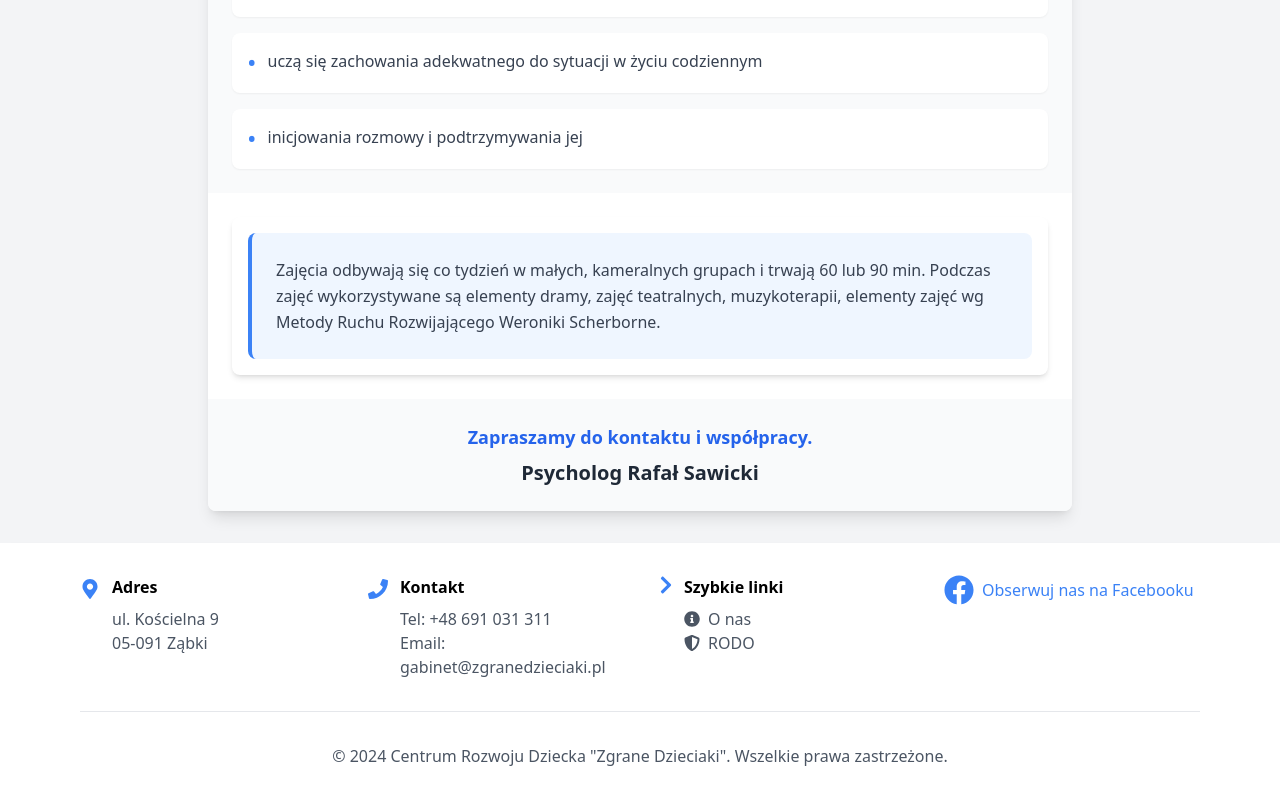
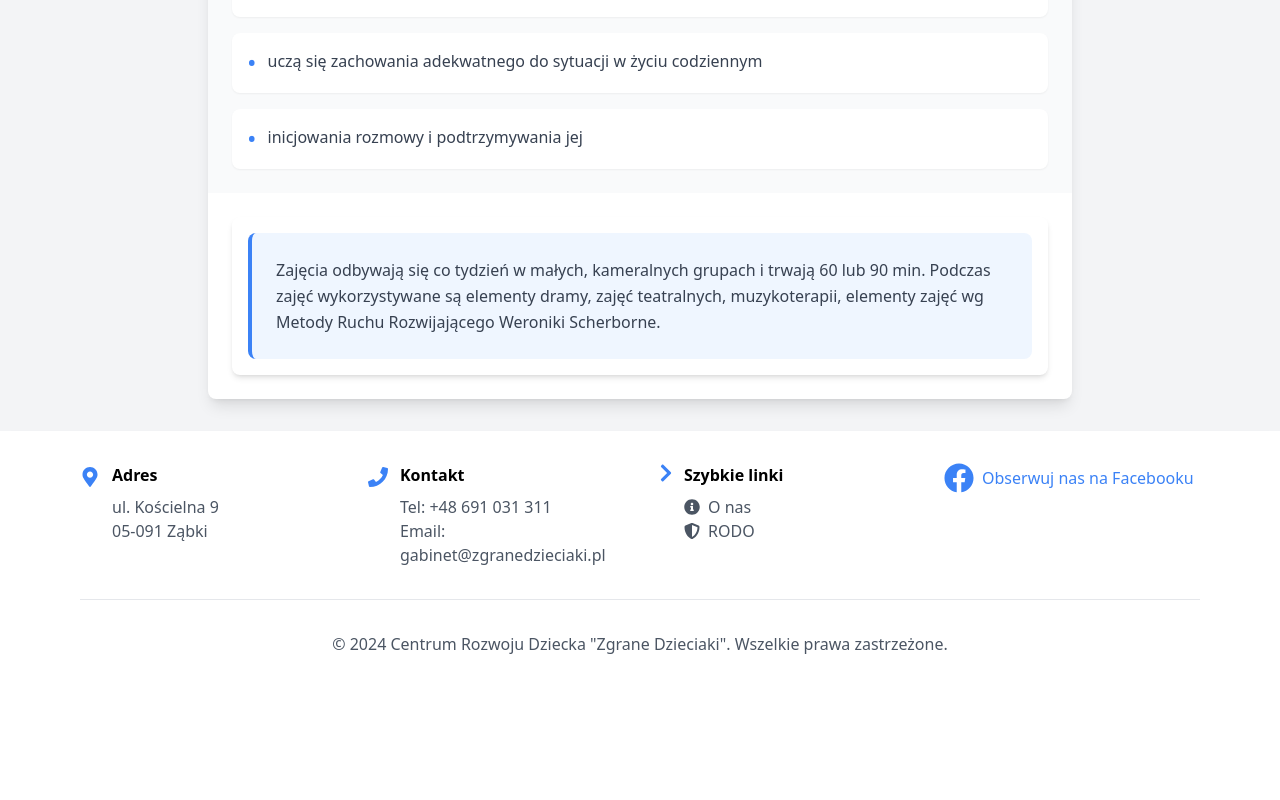
Before and after one commit to MaciejBodnar/zgrane-dzieciaki, a React (Vite) app: page /offer/sensory in a window 1280 px wide. Shown: the part 1415-2215 px from the top of the page. After the commit the page ends 2103 px from the top, so only its background shows below. Built offline with nearby package versions, Linux system fonts and the light colour scheme.

Commit message:
Usunięcie psychologa

```diff
--- a/src/pages/Sensory.jsx
+++ b/src/pages/Sensory.jsx
@@ -86,14 +86,6 @@ const Sensory = () => {
             </p>
           </div>
         </Box>
-
-        {/* Contact Section */}
-        <div className="bg-gray-50 p-6 text-center">
-          <p className="text-lg font-semibold text-blue-600 mb-2">
-            Zapraszamy do kontaktu i współpracy.
-          </p>
-          <p className="text-xl font-bold text-gray-800">Psycholog Rafał Sawicki</p>
-        </div>
       </div>
     </div>
   );
```
